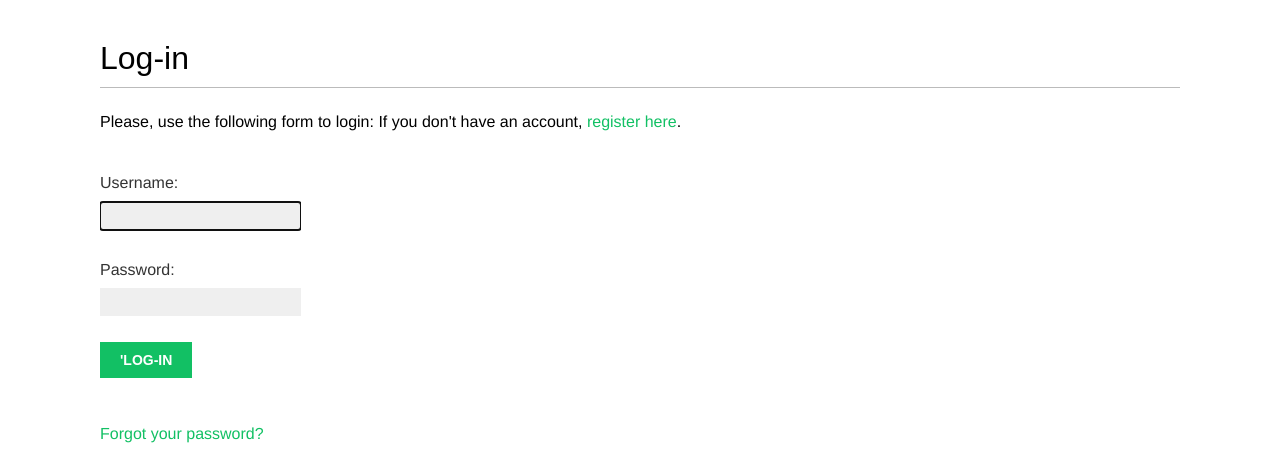
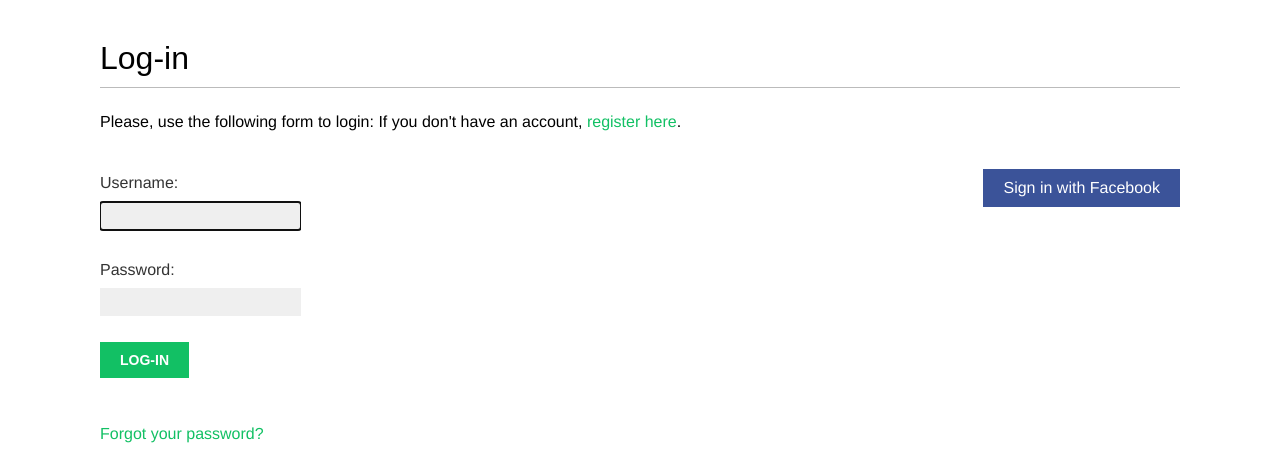
Before and after one commit to temursolief/bookmarks, a Django app: page /account/login/ in a window 1280 px wide. Shown: the part 47-510 px from the top of the page. Run offline with Django 4.2, Linux system fonts and the light colour scheme; some web fonts are replaced.

Commit message:
added social_auth_facebook, nigga!

```diff
--- a/account/templates/registration/login.html
+++ b/account/templates/registration/login.html
@@ -20,7 +20,7 @@
             {{ form.as_p }}
             {% csrf_token %}
             <input type="hidden" name="next" value="{{ next }}" />
-            <p><input type="submit" value="'Log-in" /></p>
+            <p><input type="submit" value="Log-in" /></p>
         </form>
         <p>
             <a href="{% url 'password_reset' %}">
@@ -28,4 +28,13 @@
             </a>
         </p>
     </div>
+    <div class="social">
+        <ul>
+            <li class="facebook">
+                <a href="{% url 'social:begin' 'facebook' %}">
+                    Sign in with Facebook
+                </a>
+            </li>
+        </ul>
+    </div>
 {% endblock %}
--- a/core/settings.py
+++ b/core/settings.py
@@ -116,8 +116,11 @@ AUTH_PASSWORD_VALIDATORS = [
 AUTHENTICATION_BACKENDS = [
     'django.contrib.auth.backends.ModelBackend',
     'account.authentication.EmailAuthBackend',
-    'social_django.backends.facebook.FacebookOAuth2',
+    'social_core.backends.facebook.FacebookOAuth2',
 ]
+
+SOCIAL_AUTH_FACEBOOK_KEY = os.getenv('SOCIAL_AUTH_FACEBOOK_KEY')
+SOCIAL_AUTH_FACEBOOK_SECRET = os.getenv("SOCIAL_AUTH_FACEBOOK_SECRET")
 
 
 # Internationalization
```
Also changed, not shown: account/authentication.py (renamed from account/templates/account/authentication.py).
